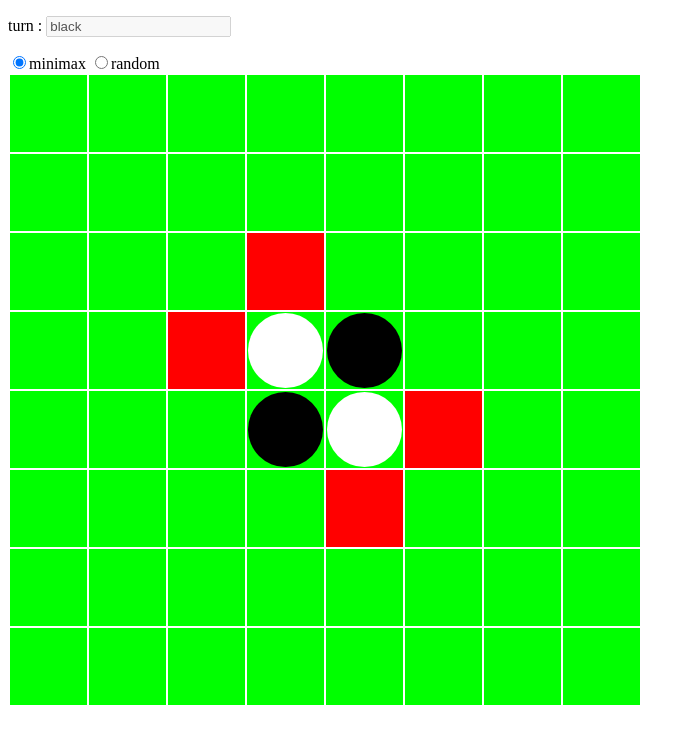
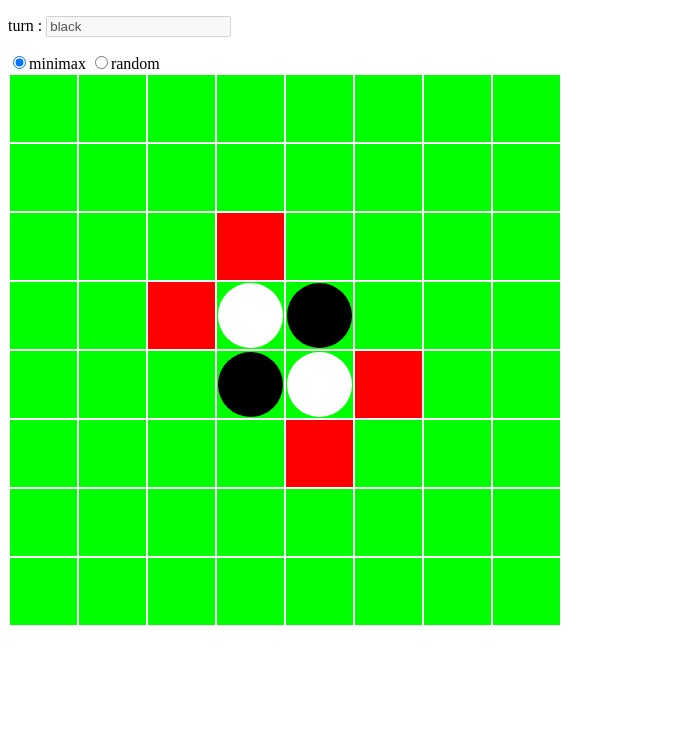
Before and after one commit to sanopy/othello, a plain HTML site: page index.html in a window 1280 px wide. Shown: the whole page, without its empty margins (0-694 px from the left). Drawn offline with nearby package versions, Linux system fonts and the light colour scheme.

Commit message:
Update style.css

```diff
--- a/style.css
+++ b/style.css
@@ -1,19 +1,19 @@
 .cell {
-  width: 75px;
-  height: 75px;
+  width: 65px;
+  height: 65px;
   background-color: #00FF00;
 }
 
 .black {
-  width: 75px;
-  height: 75px;
+  width: 65px;
+  height: 65px;
   border-radius: 50%;
   background-color: black;
 }
 
 .white {
-  width: 75px;
-  height: 75px;
+  width: 65px;
+  height: 65px;
   border-radius: 50%;
   background-color: white;
 }
```
